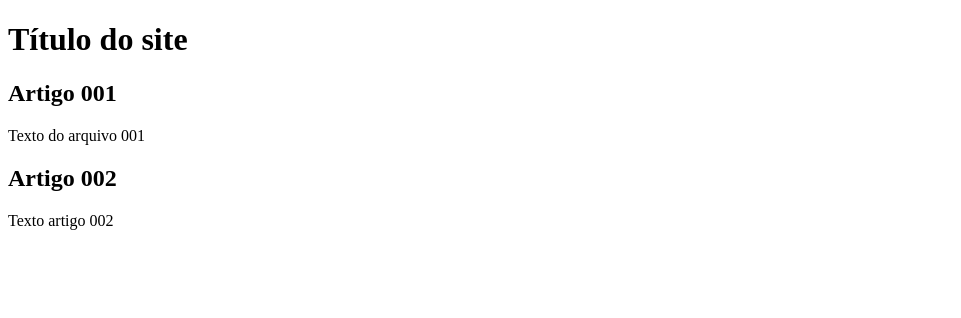
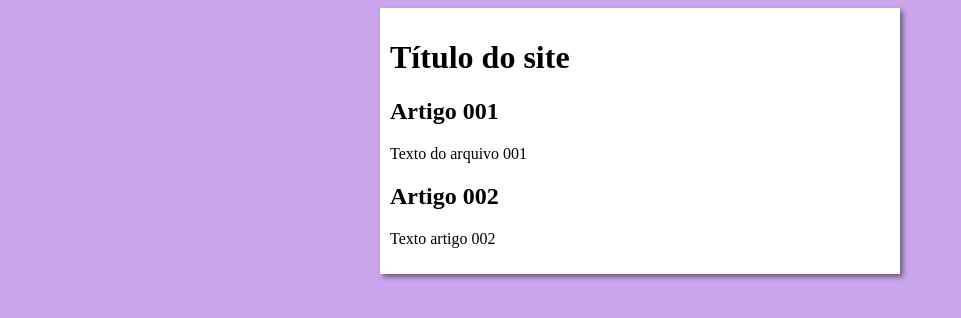
Before and after one commit to LuizNascmento/projeto-site, a plain HTML site: page index.html in a window 1280 px wide. Shown: the whole page, without its empty margins (0-961 px from the left). Drawn offline with Linux system fonts and the light colour scheme.

Commit message:
iniciei o design

```diff
--- /dev/null
+++ b/estilos/style.css
@@ -0,0 +1,17 @@
+{
+    font-family: Arial, Helvetica, sans-serif;
+    font-size: 16px;
+}
+
+body {
+    background-color: rgb(202, 165, 236);
+
+}
+
+main{
+    background-color: white;
+    width: 500px;
+    margin:auto;
+    padding: 10px;
+    box-shadow: 3px 3px 5px rgba(0, 0, 0, 0.473);
+}
--- a/index.html
+++ b/index.html
@@ -4,6 +4,7 @@
     <meta charset="UTF-8">
     <meta name="viewport" content="width=device-width, initial-scale=1.0">
     <title>Título do site</title>
+    <link rel="stylesheet" href="estilos/style.css">
 </head>
 <body>
     <main>
```
